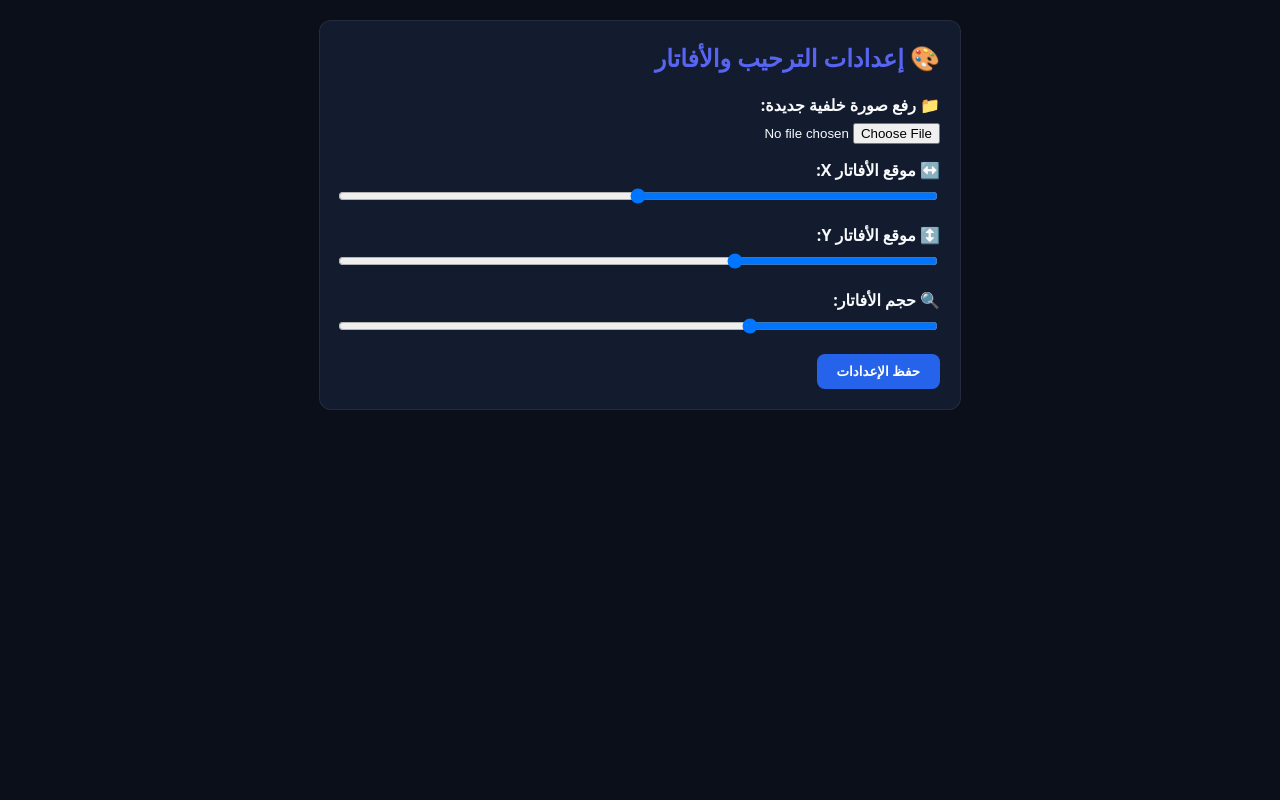
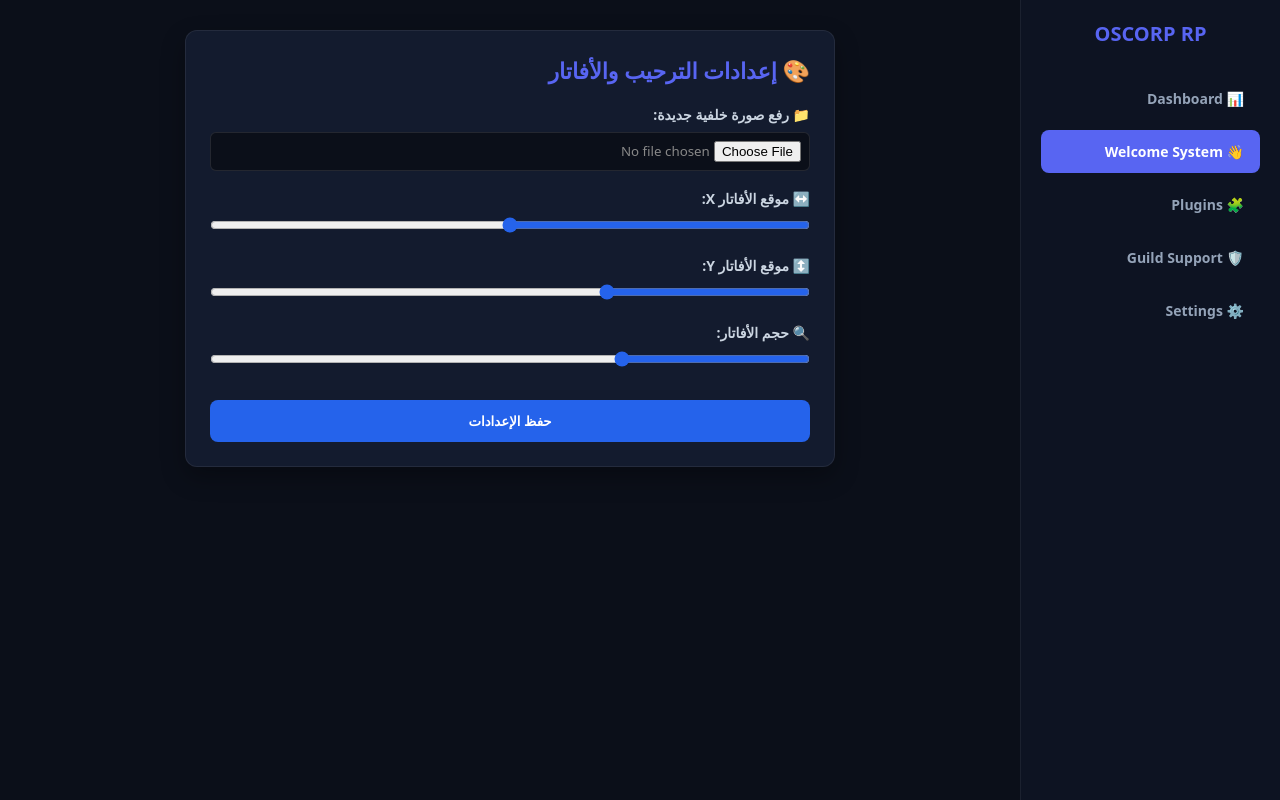
Before and after one commit to gs4302jzge-wq/dashboard-bot, a website: page public/index.html in a window 1280 px wide. Drawn offline with Linux system fonts and the light colour scheme.

Commit message:
Add full UI layout with sidebar menu

```diff
--- a/public/index.html
+++ b/public/index.html
@@ -3,18 +3,45 @@
 <head>
   <meta charset="UTF-8">
   <meta name="viewport" content="width=device-width, initial-scale=1.0">
-  <title>لوحة التحكم</title>
+  <title>Dashboard</title>
   <style>
-    body { margin: 0; padding: 20px; background-color: #0b0f19; color: #f8fafc; font-family: system-ui, sans-serif; }
-    .card { background: #131b2e; border: 1px solid rgba(255, 255, 255, 0.07); border-radius: 12px; padding: 20px; max-width: 600px; margin: 0 auto; }
-    h2 { color: #5865F2; margin-top: 0; }
-    .form-group { margin-bottom: 15px; }
-    label { display: block; margin-bottom: 5px; font-weight: bold; }
-    input[type="file"], input[type="range"] { width: 100%; box-sizing: border-box; }
-    .btn { background: #2563eb; color: white; border: none; padding: 10px 20px; border-radius: 8px; font-weight: 600; cursor: pointer; }
+    * { box-sizing: border-box; margin: 0; padding: 0; font-family: system-ui, -apple-system, sans-serif; }
+    body { background-color: #0b0f19; color: #f8fafc; display: flex; min-height: 100vh; }
+
+    /* القائمة الجانبية Sidebar */
+    .sidebar { width: 260px; background: #0d1322; border-left: 1px solid rgba(255,255,255,0.06); padding: 20px; display: flex; flex-direction: column; gap: 10px; }
+    .sidebar h1 { font-size: 20px; color: #5865F2; margin-bottom: 20px; text-align: center; font-weight: bold; }
+    .nav-item { display: flex; align-items: center; gap: 12px; padding: 12px 16px; color: #94a3b8; text-decoration: none; border-radius: 8px; font-weight: 600; font-size: 14px; transition: 0.2s; }
+    .nav-item:hover, .nav-item.active { background: #5865F2; color: #fff; }
+
+    /* المحتوى الرئيسي Main Content */
+    .content { flex: 1; padding: 30px; overflow-y: auto; }
+    .card { background: #131b2e; border: 1px solid rgba(255, 255, 255, 0.07); border-radius: 12px; padding: 24px; max-width: 650px; margin: 0 auto; box-shadow: 0 10px 25px rgba(0,0,0,0.3); }
+    .card h2 { color: #5865F2; margin-bottom: 20px; font-size: 22px; display: flex; align-items: center; gap: 10px; }
+
+    .form-group { margin-bottom: 18px; }
+    label { display: block; margin-bottom: 8px; font-weight: 600; color: #cbd5e1; font-size: 14px; }
+    input[type="file"] { background: #0b0f19; padding: 8px; border-radius: 6px; border: 1px solid rgba(255,255,255,0.1); width: 100%; color: #888; }
+    input[type="range"] { width: 100%; accent-color: #2563eb; cursor: pointer; }
+
+    .btn { background: #2563eb; color: white; border: none; padding: 12px 24px; border-radius: 8px; font-weight: 600; cursor: pointer; width: 100%; margin-top: 10px; transition: 0.2s; }
+    .btn:hover { background: #1d4ed8; }
   </style>
 </head>
 <body>
+
+  <!-- القائمة الجانبية -->
+  <aside class="sidebar">
+    <h1>OSCORP RP</h1>
+    <a href="#" class="nav-item">📊 Dashboard</a>
+    <a href="#" class="nav-item active">👋 Welcome System</a>
+    <a href="#" class="nav-item">🧩 Plugins</a>
+    <a href="#" class="nav-item">🛡️ Guild Support</a>
+    <a href="#" class="nav-item">⚙️ Settings</a>
+  </aside>
+
+  <!-- منطقة المحتوى -->
+  <main class="content">
     <div class="card">
       <h2>🎨 إعدادات الترحيب والأفاتار</h2>
       <form action="/update-welcome" method="POST" enctype="multipart/form-data">
@@ -37,5 +64,7 @@
         <button type="submit" class="btn">حفظ الإعدادات</button>
       </form>
     </div>
+  </main>
+
 </body>
 </html>
```
Lines whose indentation alone changed are shown as unchanged.
